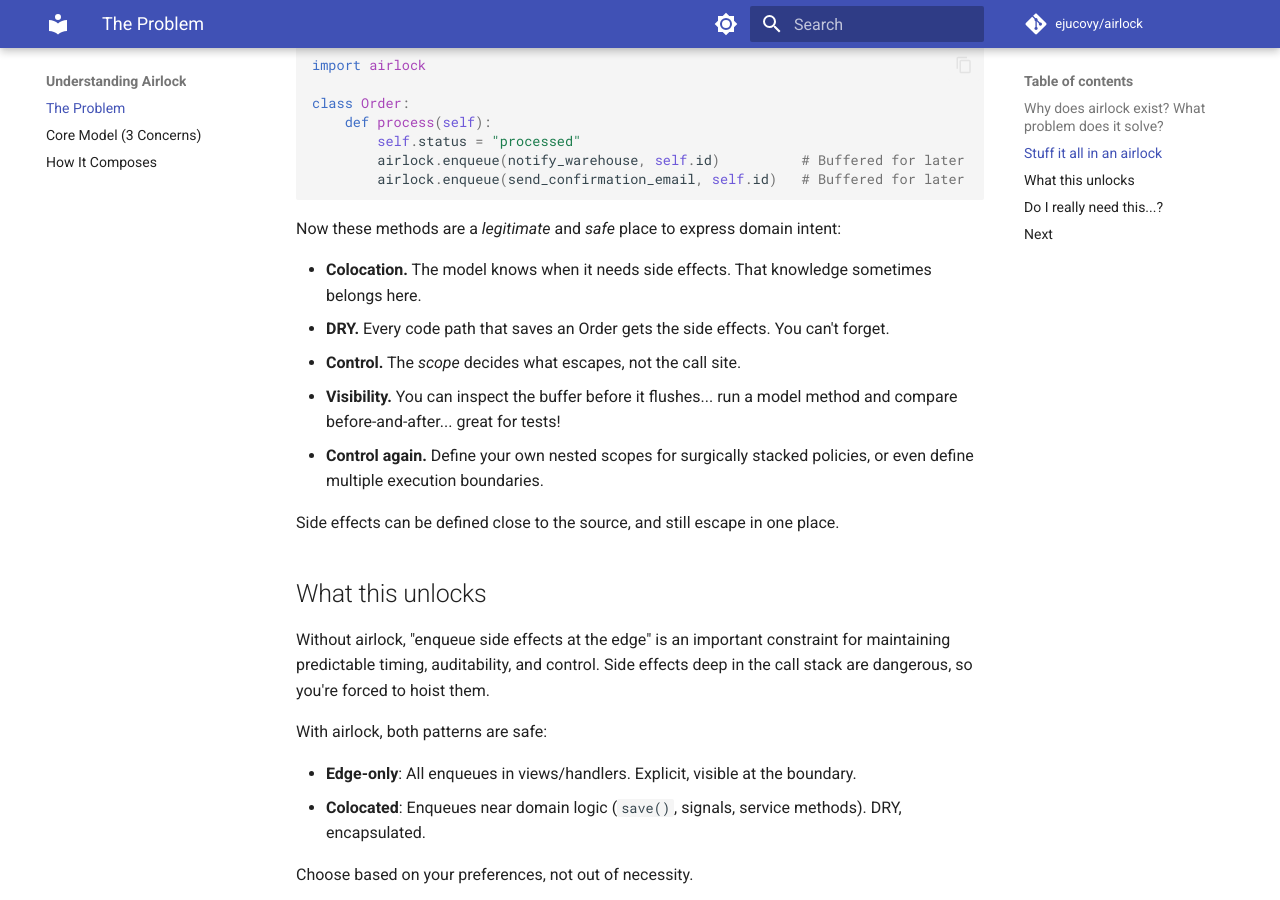
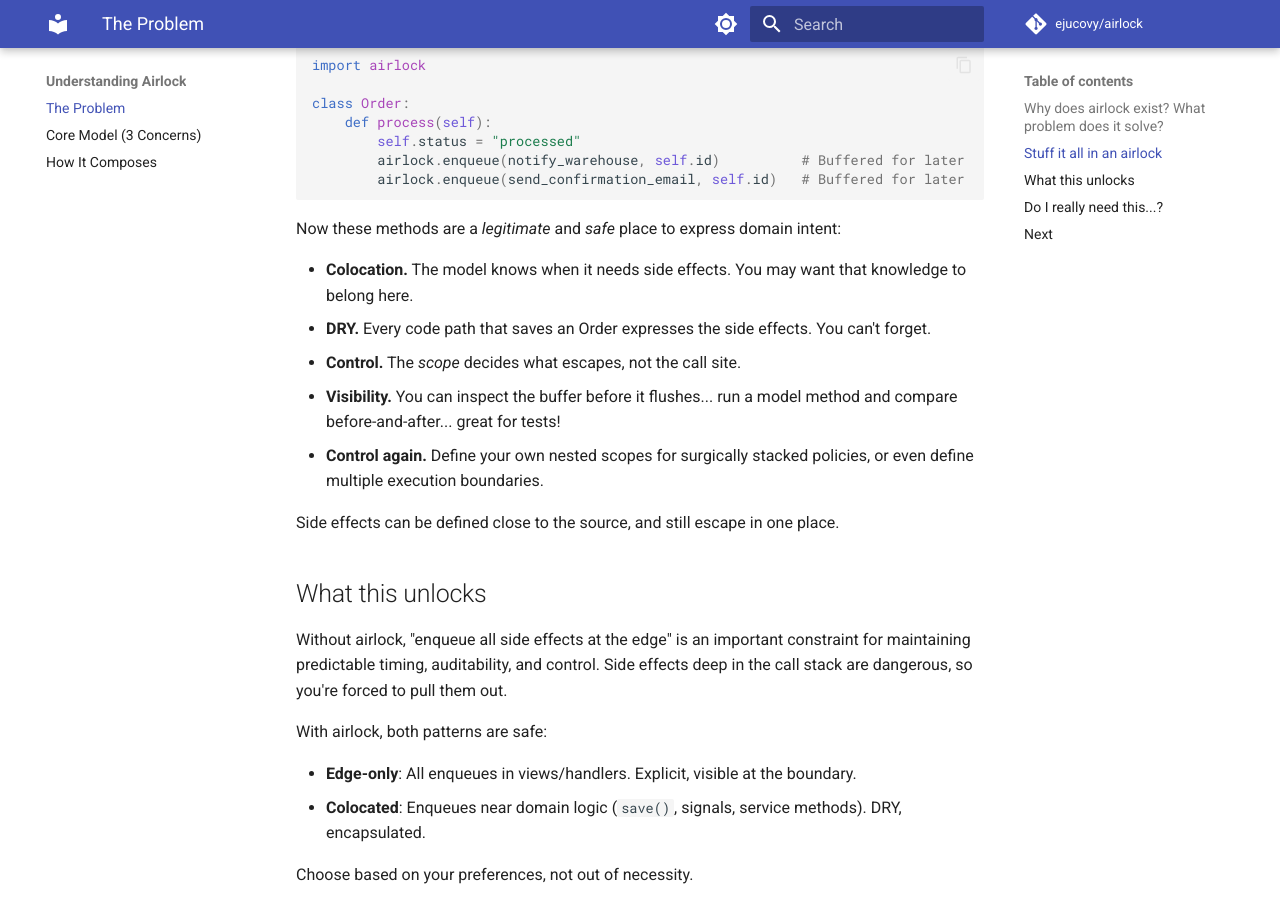
Before and after one commit to ejucovy/airlock, an MkDocs documentation site: the page built from docs/understanding/the-problem.md, in a window 1280 px wide and 900 px high, scrolled down 1295 px. Built offline with MkDocs 1.6.1 and Material for MkDocs 9.7.7, drawn with Linux system fonts in a browser that asks for light colours; comment, search, counter and statistics services are not loaded.

Commit message:
Update the-problem.md

```diff
--- a/docs/understanding/the-problem.md
+++ b/docs/understanding/the-problem.md
@@ -51,8 +51,8 @@ class Order:
 
 Now these methods are a *legitimate* and *safe* place to express domain intent:
 
-- **Colocation.** The model knows when it needs side effects. That knowledge sometimes belongs here.
-- **DRY.** Every code path that saves an Order gets the side effects. You can't forget.
+- **Colocation.** The model knows when it needs side effects. You may want that knowledge to belong here.
+- **DRY.** Every code path that saves an Order expresses the side effects. You can't forget.
 - **Control.** The *scope* decides what escapes, not the call site.
 - **Visibility.** You can inspect the buffer before it flushes... run a model method and compare before-and-after... great for tests!
 - **Control again.** Define your own nested scopes for surgically stacked policies, or even define multiple execution boundaries.
@@ -61,7 +61,7 @@ Side effects can be defined close to the source, and still escape in one place.
 
 ## What this unlocks
 
-Without airlock, "enqueue side effects at the edge" is an important constraint for maintaining predictable timing, auditability, and control. Side effects deep in the call stack are dangerous, so you're forced to hoist them.
+Without airlock, "enqueue all side effects at the edge" is an important constraint for maintaining predictable timing, auditability, and control. Side effects deep in the call stack are dangerous, so you're forced to pull them out.
 
 With airlock, both patterns are safe:
 
```
